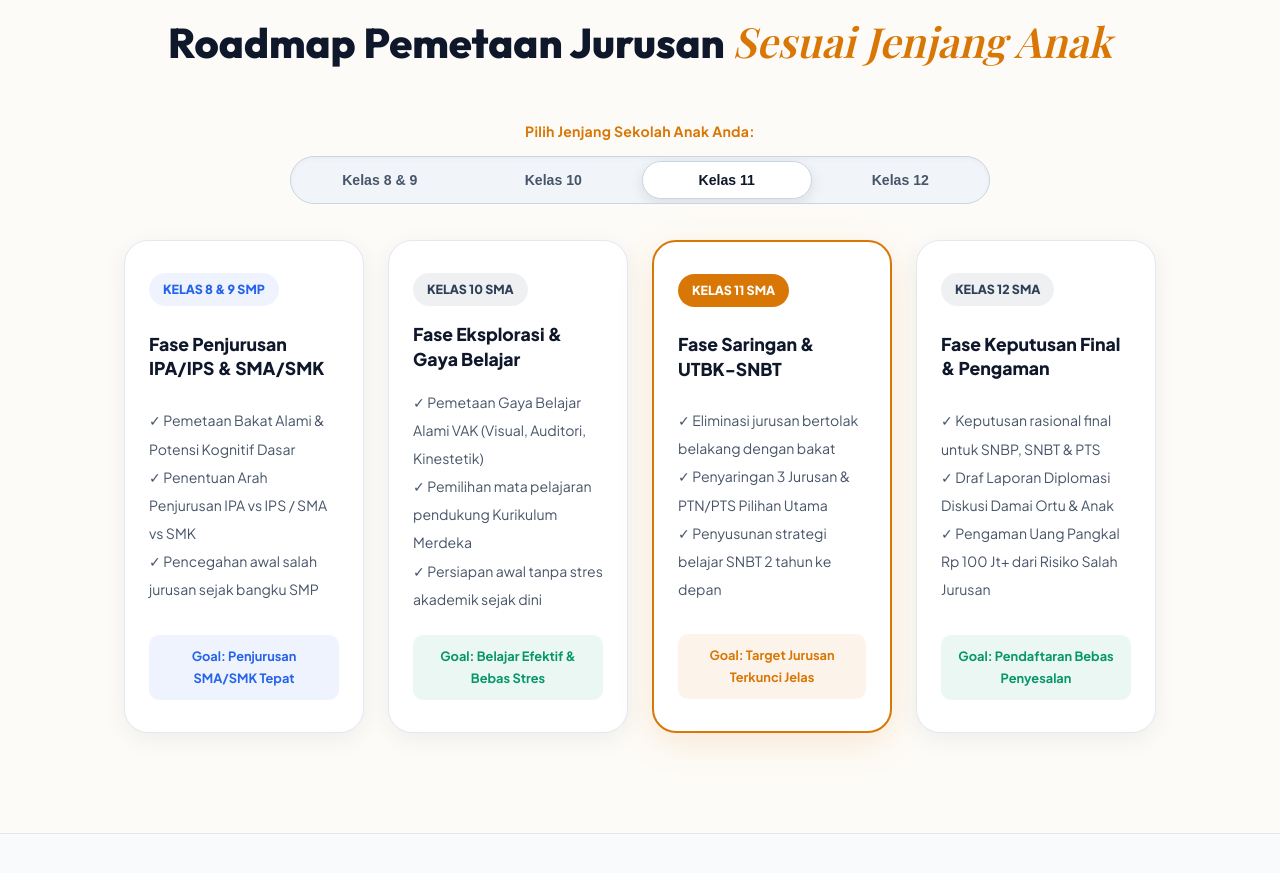
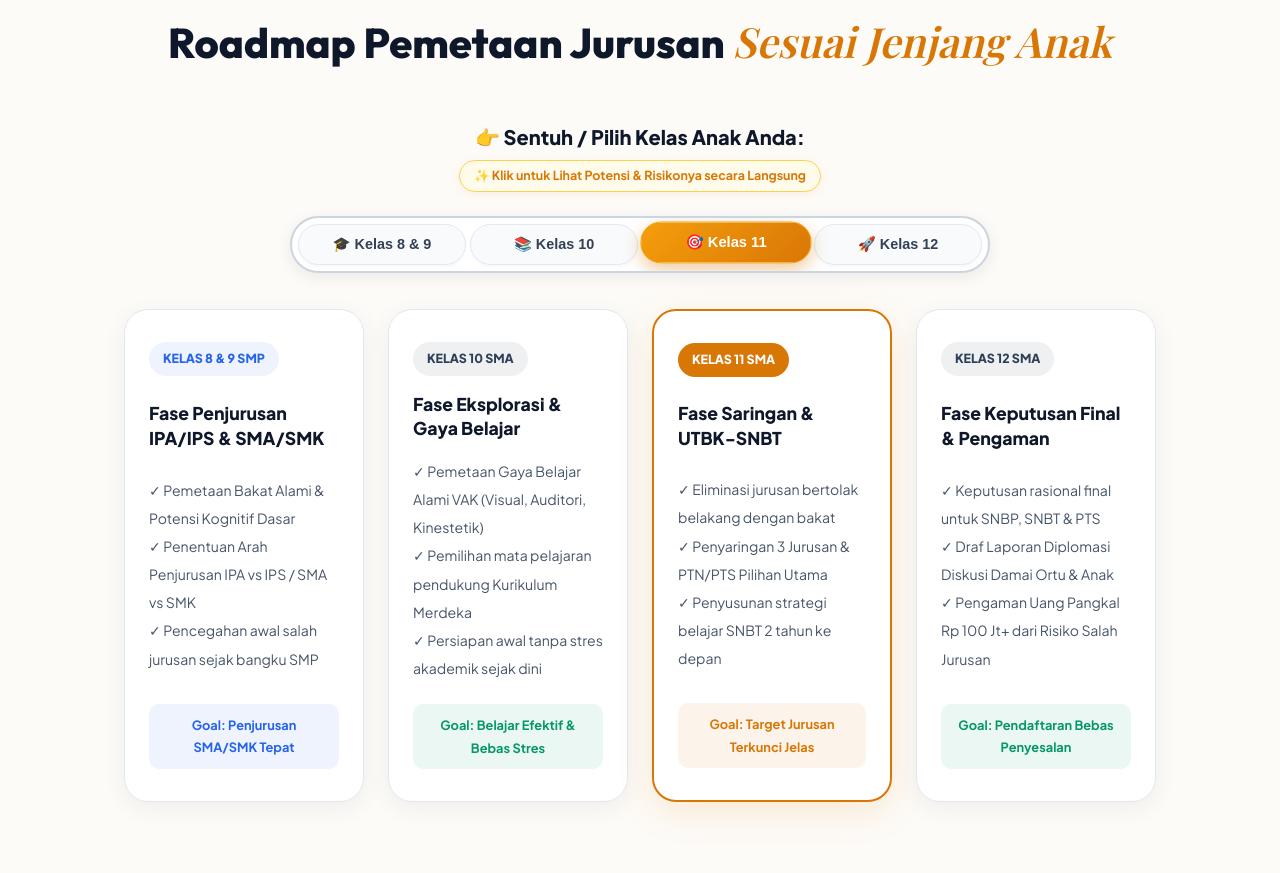
Before and after one commit to pmarchel-tech/lp-ortu100jt, a plain HTML site: page index.html in a window 1280 px wide. Shown: the part 2399-3272 px from the top of the page. Drawn offline with nearby package versions, Linux system fonts and the light colour scheme; a web font is replaced by a local one.

Commit message:
feat: enhance class selector UI with micro-CTA, emojis & 3D gold pill buttons for high clickability

```diff
--- a/index.html
+++ b/index.html
@@ -305,14 +305,23 @@
                     <h2 class="section-title">Roadmap Pemetaan Jurusan <span class="section-title-serif">Sesuai Jenjang Anak</span></h2>
                 </div>
 
-                <!-- INTERACTIVE CLASS SELECTOR TAB BAR (STRICT 1-ROW FIT) -->
-                <div class="class-selector-bar">
-                    <span class="selector-label">Pilih Jenjang Sekolah Anak Anda:</span>
-                    <div class="selector-track">
-                        <button class="btn-select-class" onclick="selectClassCard(this, 'smp')">Kelas 8 & 9</button>
-                        <button class="btn-select-class" onclick="selectClassCard(this, 'k10')">Kelas 10</button>
-                        <button class="btn-select-class active" onclick="selectClassCard(this, 'k11')">Kelas 11</button>
-                        <button class="btn-select-class" onclick="selectClassCard(this, 'k12')">Kelas 12</button>
+                <!-- INTERACTIVE CLASS SELECTOR TAB BAR (HIGH CLICKABILITY ENHANCED) -->
+                <div class="class-selector-bar" style="margin-bottom: 24px;">
+                    <div style="margin-bottom: 12px; text-align: center;">
+                        <div style="font-size: clamp(1.05rem, 2.8vw, 1.25rem); font-weight: 800; color: #0F172A; display: inline-flex; align-items: center; gap: 8px;">
+                            👉 Sentuh / Pilih Kelas Anak Anda:
+                        </div>
+                        <br>
+                        <div style="font-size: 0.78rem; font-weight: 700; color: #D97706; background: #FFFBEB; border: 1.5px solid #FCD34D; padding: 4px 14px; border-radius: 99px; display: inline-block; margin-top: 6px; box-shadow: 0 2px 8px rgba(217, 119, 6, 0.1);">
+                            ✨ Klik untuk Lihat Potensi & Risikonya secara Langsung
+                        </div>
+                    </div>
+
+                    <div class="selector-track" style="background: #FFFFFF; border: 2px solid #CBD5E1; padding: 6px; border-radius: 99px; box-shadow: 0 4px 16px rgba(15, 23, 42, 0.08);">
+                        <button class="btn-select-class" onclick="selectClassCard(this, 'smp')">🎓 Kelas 8 & 9</button>
+                        <button class="btn-select-class" onclick="selectClassCard(this, 'k10')">📚 Kelas 10</button>
+                        <button class="btn-select-class active" onclick="selectClassCard(this, 'k11')">🎯 Kelas 11</button>
+                        <button class="btn-select-class" onclick="selectClassCard(this, 'k12')">🚀 Kelas 12</button>
                     </div>
                 </div>
 
--- a/style_wireframe_light.css
+++ b/style_wireframe_light.css
@@ -465,30 +465,34 @@ body {
 .btn-select-class {
   width: 100%;
   white-space: nowrap;
-  background: transparent;
-  border: none;
-  color: var(--text-muted);
-  padding: 10px 4px;
+  background: #F8FAFC;
+  border: 1.5px solid #E2E8F0;
+  color: #334155;
+  padding: 11px 4px;
   border-radius: var(--radius-pill);
-  font-size: clamp(0.72rem, 2.2vw, 0.88rem);
+  font-size: clamp(0.74rem, 2.2vw, 0.9rem);
   font-weight: 700;
   cursor: pointer;
-  transition: var(--transition-fast);
+  transition: all 0.2s ease-in-out;
   text-align: center;
   min-width: 0;
+  box-shadow: 0 2px 4px rgba(0,0,0,0.03);
 }
 
 .btn-select-class:hover {
-  color: var(--text-main);
-  background: rgba(255, 255, 255, 0.6);
+  color: #0F172A;
+  background: #F1F5F9;
+  border-color: #CBD5E1;
+  transform: translateY(-1px);
 }
 
 .btn-select-class.active {
-  background: #FFFFFF;
-  color: var(--text-main);
-  border: 1px solid #CBD5E1;
-  box-shadow: 0 4px 14px rgba(15, 23, 42, 0.1);
+  background: linear-gradient(135deg, #F59E0B 0%, #D97706 100%);
+  color: #FFFFFF !important;
+  border: 1.5px solid #F59E0B;
+  box-shadow: 0 6px 18px rgba(217, 119, 6, 0.4);
   font-weight: 800;
+  transform: translateY(-2px) scale(1.02);
 }
 
 .class-segment-card.highlight-selected {
```
Also changed, not shown: index_wireframe.html (+17 -8 lines), index_wireframe_light.html (+17 -8 lines).
